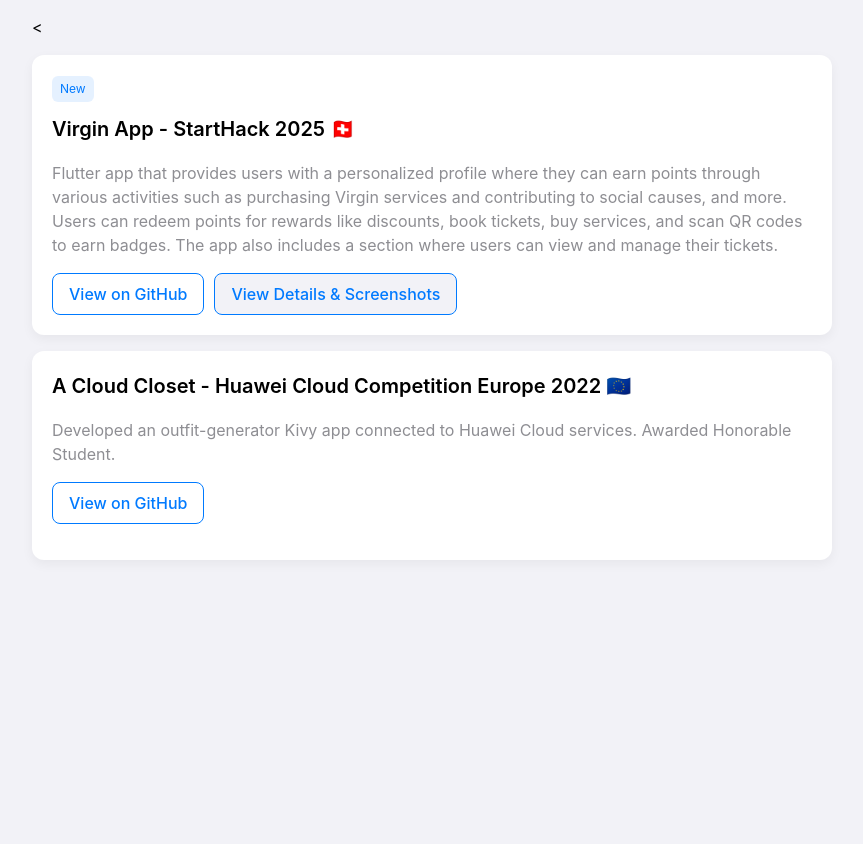
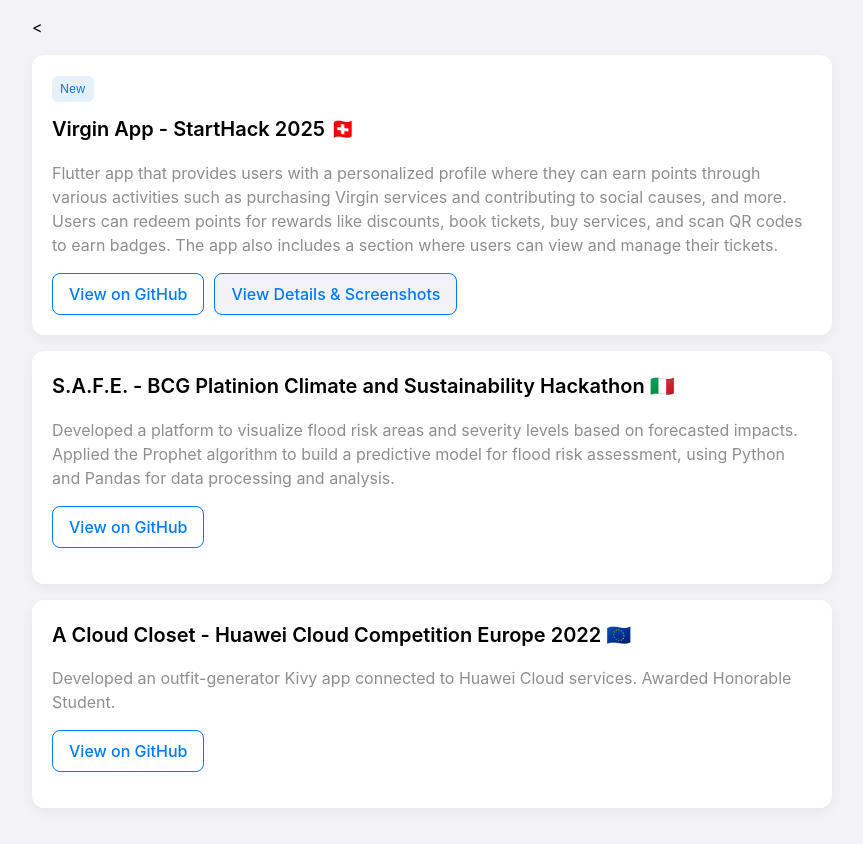
Before and after one commit to gaianardella/gaianardella.github.io, a plain HTML site: page projects/index.html in a window 1280 px wide. Shown: the part 106-950 px from the top of the page, without its empty margins (208-1071 px from the left). Before the commit the page ends 800 px from the top, so only its background shows below. Drawn offline with Linux system fonts and the light colour scheme.

Commit message:
Update index.html

```diff
--- a/projects/index.html
+++ b/projects/index.html
@@ -128,6 +128,11 @@
     <a href="virgin-app-details.html" style="background-color: var(--ios-background);">View Details & Screenshots</a>
   </div>
 </li>
+      <li>
+       <h2>S.A.F.E. - BCG Platinion Climate and Sustainability Hackathon 🇮🇹</h2>
+       <p>Developed a platform to visualize flood risk areas and severity levels based on forecasted impacts. Applied the Prophet algorithm to build a predictive model for flood risk assessment, using Python and Pandas for data processing and analysis.</p>
+       <p><a href="https://github.com/PulgaLuca/S.A.F.E" target="_blank">View on GitHub</a></p>
+     </li>
     <li>
       <h2>A Cloud Closet - Huawei Cloud Competition Europe 2022 🇪🇺</h2>
       <p>Developed an outfit-generator Kivy app connected to Huawei Cloud services. Awarded Honorable Student.</p>
```
